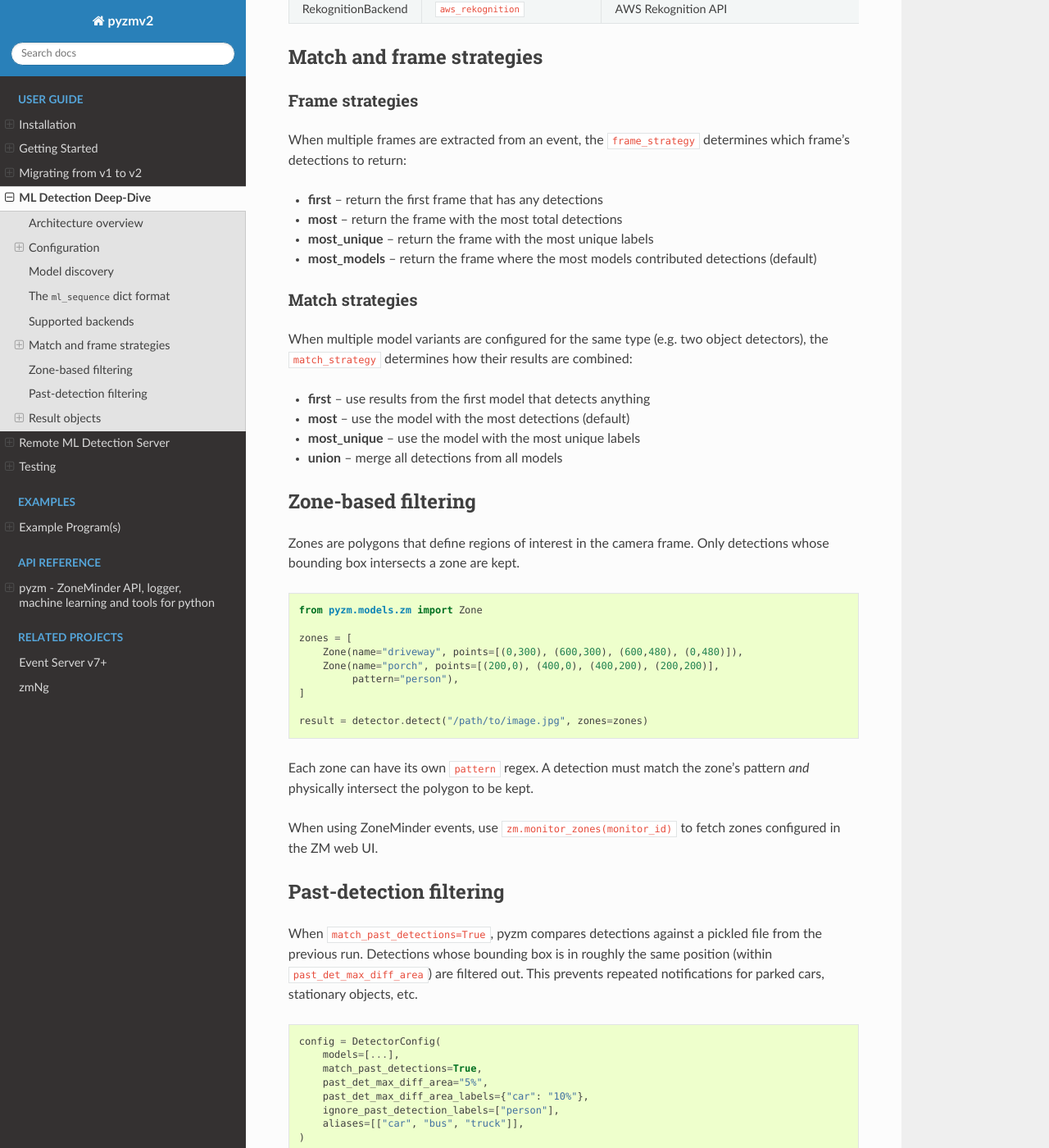
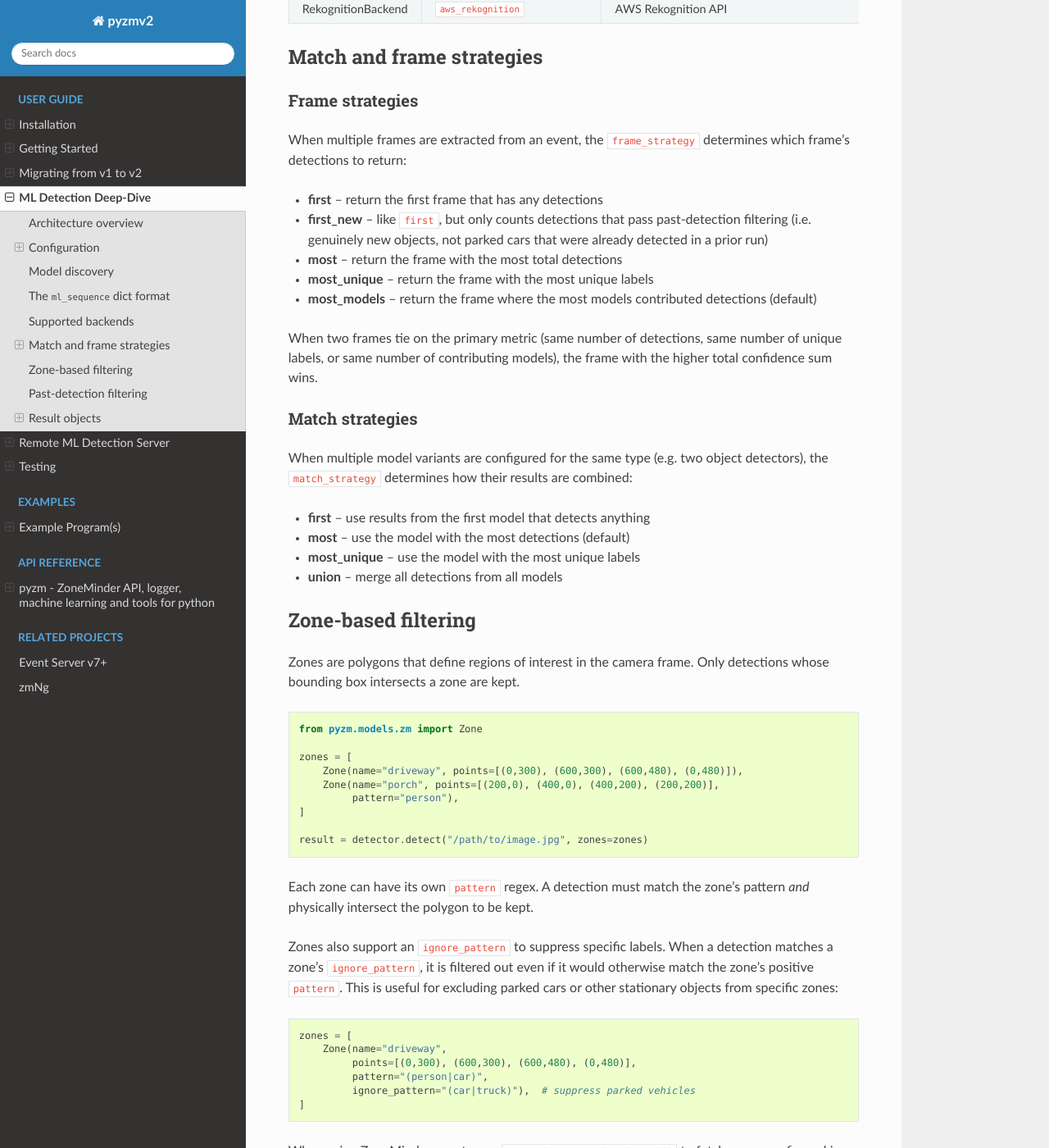
Before and after one commit to ZoneMinder/pyzm, a Sphinx documentation site: the page built from docs/guide/detection.rst, in a window 1280 px wide and 1400 px high, scrolled down 3529 px. Shown: the whole window at 82% size. Built offline with Sphinx 7.4.7 and the Read the Docs theme 3.1.0, drawn with Linux system fonts in a browser that asks for light colours.

Commit message:
docs: update guides for upstream fixes
- detection.rst: document first_new strategy, confidence tiebreak,
  and ignore_pattern on zones
- quickstart.rst: add event_frames() usage example
- migration.rst: list new v2 features from upstream fixes

Co-Authored-By: Claude Opus 4.6 <noreply@anthropic.com>

```diff
--- a/docs/guide/detection.rst
+++ b/docs/guide/detection.rst
@@ -221,10 +221,17 @@ When multiple frames are extracted from an event, the ``frame_strategy``
 determines which frame's detections to return:
 
 - **first** -- return the first frame that has any detections
+- **first_new** -- like ``first``, but only counts detections that pass
+  past-detection filtering (i.e. genuinely new objects, not parked cars
+  that were already detected in a prior run)
 - **most** -- return the frame with the most total detections
 - **most_unique** -- return the frame with the most unique labels
 - **most_models** -- return the frame where the most models contributed
   detections (default)
+
+When two frames tie on the primary metric (same number of detections,
+same number of unique labels, or same number of contributing models),
+the frame with the higher total confidence sum wins.
 
 Match strategies
 ~~~~~~~~~~~~~~~~~
@@ -259,6 +266,21 @@ Only detections whose bounding box intersects a zone are kept.
 
 Each zone can have its own ``pattern`` regex. A detection must match the
 zone's pattern *and* physically intersect the polygon to be kept.
+
+Zones also support an ``ignore_pattern`` to suppress specific labels.
+When a detection matches a zone's ``ignore_pattern``, it is filtered out
+even if it would otherwise match the zone's positive ``pattern``. This is
+useful for excluding parked cars or other stationary objects from
+specific zones:
+
+.. code-block:: python
+
+   zones = [
+       Zone(name="driveway",
+            points=[(0,300), (600,300), (600,480), (0,480)],
+            pattern="(person|car)",
+            ignore_pattern="(car|truck)"),  # suppress parked vehicles
+   ]
 
 When using ZoneMinder events, use ``zm.monitor_zones(monitor_id)`` to
 fetch zones configured in the ZM web UI.
--- a/docs/guide/migration.rst
+++ b/docs/guide/migration.rst
@@ -269,6 +269,12 @@ What's new in v2
 
 - ``ZMClient.tag_event(event_id, labels)`` -- tag events with detected objects (ZM >= 1.37.44)
 - ``ZMClient.event_path(event_id)`` -- get filesystem path for an event
+- ``ZMClient.event_frames(event_id)`` -- fetch per-frame metadata (Score, Type, Delta)
+- ``MonitorStatus.analysis_fps`` and ``.bandwidth`` fields
+- ``Zone.ignore_pattern`` -- suppress specific labels in a zone (e.g. parked cars)
+- ``FrameStrategy.FIRST_NEW`` -- like ``FIRST`` but only counts new detections (not past matches)
+- Confidence-sum tiebreaker when frame strategies produce equal detection counts
+- Session-level hardware locking for EdgeTPU (lock held across all frames, not per-frame)
 - ``DetectionResult.annotate()`` -- draw bounding boxes on the detection image
 - ``DetectionResult.summary`` -- human-readable one-liner (``"person:97% car:85%"``)
 - ``pyzm.serve`` -- built-in remote ML detection server
```
Also changed, not shown: docs/guide/quickstart.rst (+16 -0 lines).
